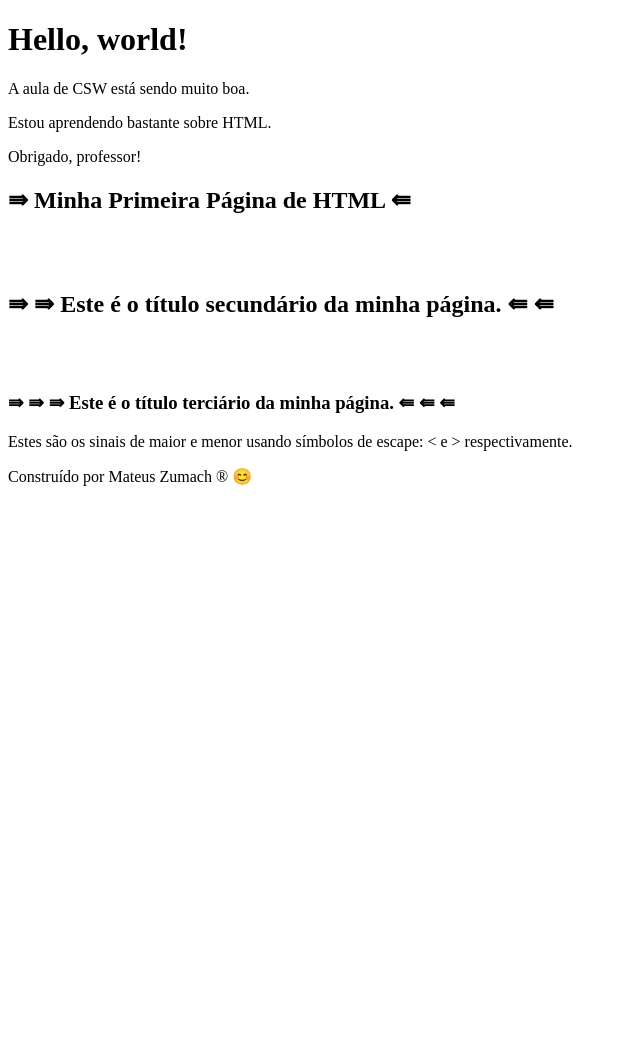
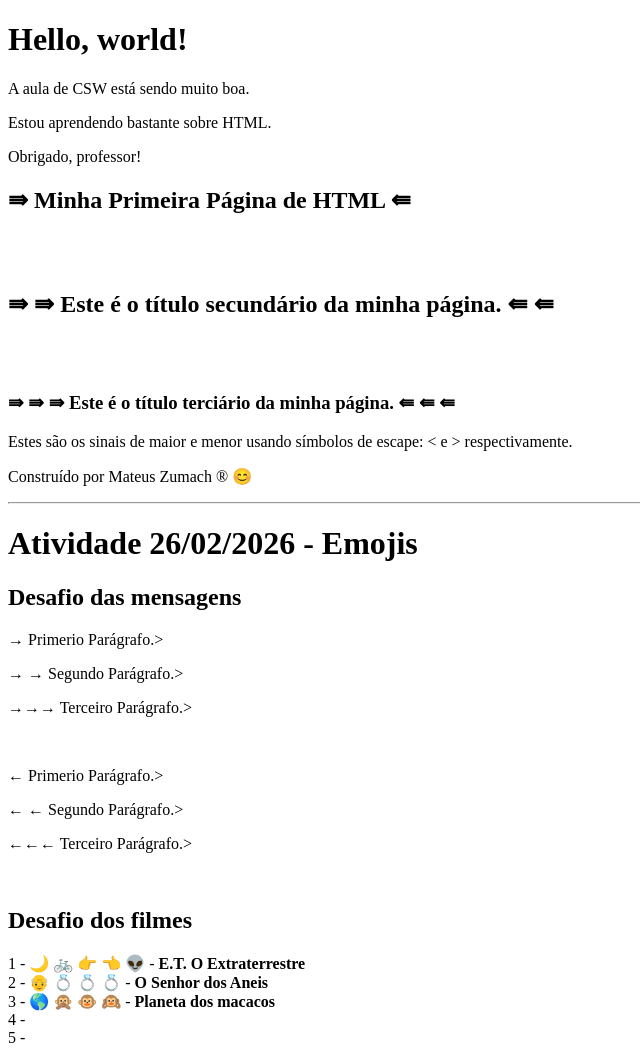
Before and after one commit to Zumassss/SI1N-CSW2026-1, a plain HTML site: page Aula-01/index.html in a window 1280 px wide. Shown: the whole page, without its empty margins (0-640 px from the left). Before the commit the page ends 800 px from the top, so only its background shows below. Drawn offline with Linux system fonts and the light colour scheme.

Commit message:
Add files via upload

```diff
--- a/Aula-01/index.html
+++ b/Aula-01/index.html
@@ -22,7 +22,32 @@
     Estes são os sinais de maior e menor usando símbolos de escape: &lt; e &gt; respectivamente.
 </p>
 
-<p>Construído por Mateus Zumach &reg; &#x1F60A; </p>
+<p>Construído por Mateus Zumach &reg; &#x1F60A;</p>
+<hr>
+<h1>Atividade 26/02/2026 - Emojis</h1>
+<h2>Desafio das mensagens</h2>
+<p>&rightarrow; Primerio Parágrafo.></p>
+<p>&rightarrow; &RightArrow; Segundo Parágrafo.></p>
+<p>&rightarrow;&rightarrow;&rightarrow; Terceiro Parágrafo.></p>
+<br>
+<p>&leftarrow; Primerio Parágrafo.></p>
+<p>&leftarrow; &leftarrow; Segundo Parágrafo.></p>
+<p>&leftarrow;&leftarrow;&leftarrow; Terceiro Parágrafo.></p>
+<br>
+
+<h2>Desafio dos filmes</h2>
+<p>
+    1 - &#x1F319 &#x1F6B2 &#x1F449 &#x1F448 &#x1F47D - <strong>E.T. O Extraterrestre</strong>
+    <br>
+    2 - &#X1F474 &#X1F48D &#X1F48D &#X1F48D - <strong>O Senhor dos Aneis</strong>
+    <br>
+    3 - &#x1F30E &#x1F64A &#x1F435 &#x1F649 - <strong>Planeta dos macacos</strong>
+    <br>
+    4 -
+    <br>
+    5 -
+
+</p>
 </body>
 </html></p>
 
```
